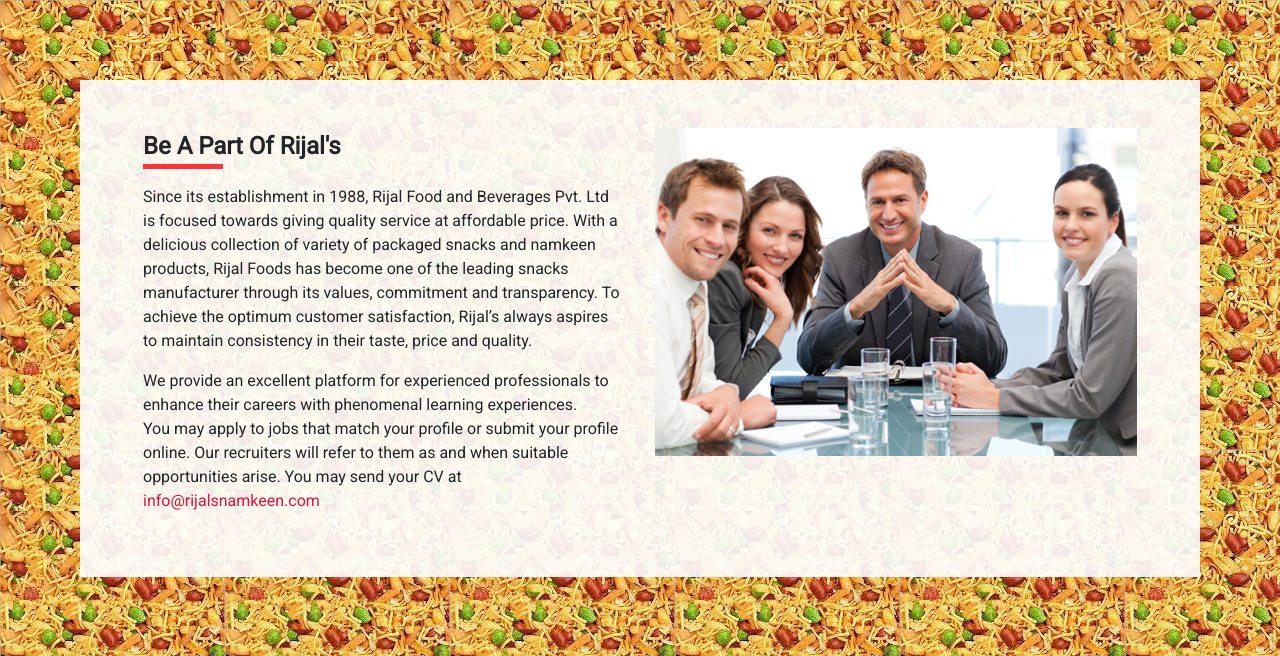
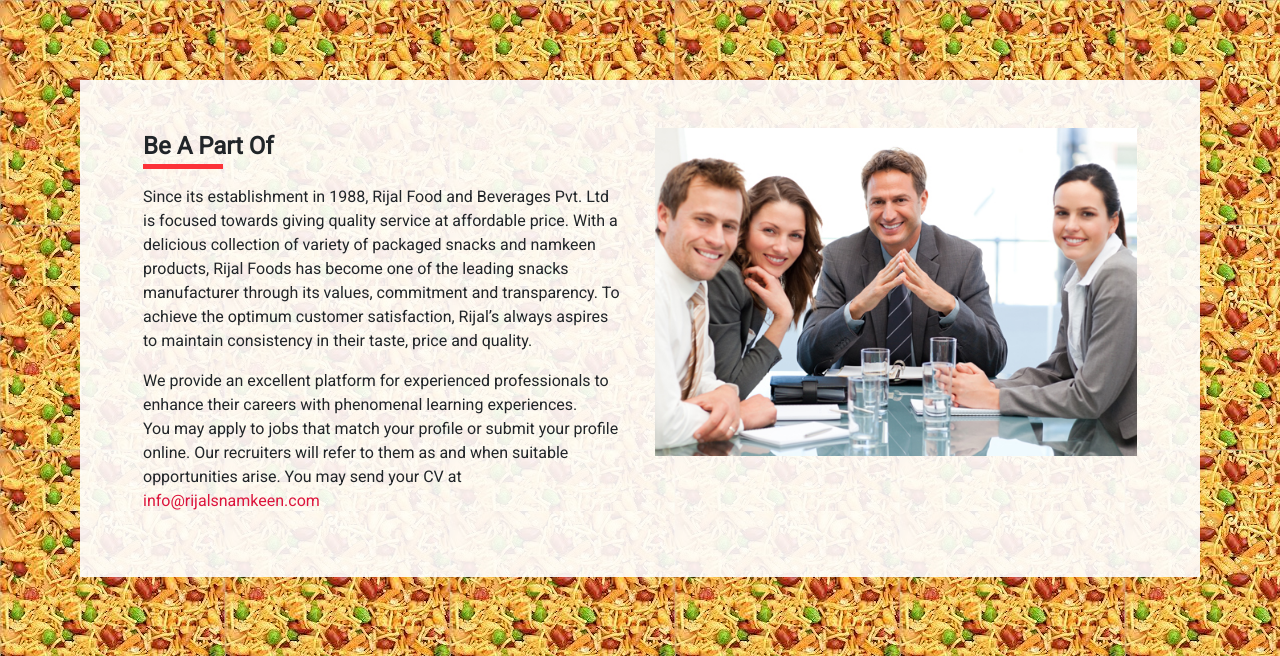
Before and after one commit to sushant021/samplerepo, a PHP site: page /careers.php in a window 1280 px wide. Shown: the part 81-737 px from the top of the page. Run offline with PHP 8.4, Linux system fonts and the light colour scheme; some libraries are stand-ins or nearby versions.

Commit message:
Edited careers header

```diff
--- a/careers.php
+++ b/careers.php
@@ -11,7 +11,7 @@
 
 			<div class="col-sm-12 col-md-6 col-lg-6 col-xl-6">
 
-				<p class="section-header">Be A Part Of Rijal's</p>
+				<p class="section-header">Be A Part Of</p>
 
 				<p>Since its establishment in 1988, Rijal Food and Beverages Pvt. Ltd is focused towards giving quality service at affordable price. With a delicious collection of variety of packaged snacks and namkeen products, Rijal Foods has become one of the leading snacks manufacturer through its values, commitment and transparency. To achieve the optimum customer satisfaction, Rijal’s always aspires to maintain consistency in their taste, price and quality.</p>
 
```
